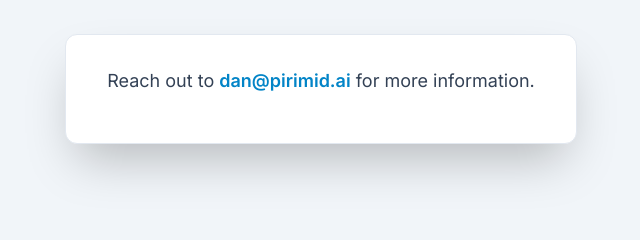
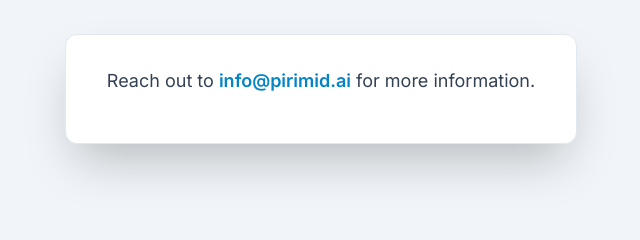
Before and after one commit to dfrahill/pirimiddemo, a plain HTML site: page index.html in a window 1280 px wide. Shown: the part 4054-4294 px from the top of the page, 319-959 px from the left. Drawn offline with nearby package versions, Linux system fonts and the light colour scheme.

Commit message:
updated email to info

```diff
--- a/index.html
+++ b/index.html
@@ -292,7 +292,7 @@
 
                 <div class="mt-12 max-w-lg mx-auto bg-white p-8 rounded-xl shadow-2xl border border-slate-200">
                     <div id="contactInfo" class="text-center">
-                        <p class="text-lg text-slate-700 mb-4">Reach out to <a href="mailto:dan@pirimid.ai" class="text-sky-600 hover:underline font-semibold">dan@pirimid.ai</a> for more information.</p>
+                        <p class="text-lg text-slate-700 mb-4">Reach out to <a href="mailto:info@pirimid.ai" class="text-sky-600 hover:underline font-semibold">info@pirimid.ai</a> for more information.</p>
 
                     </div>
 
```
